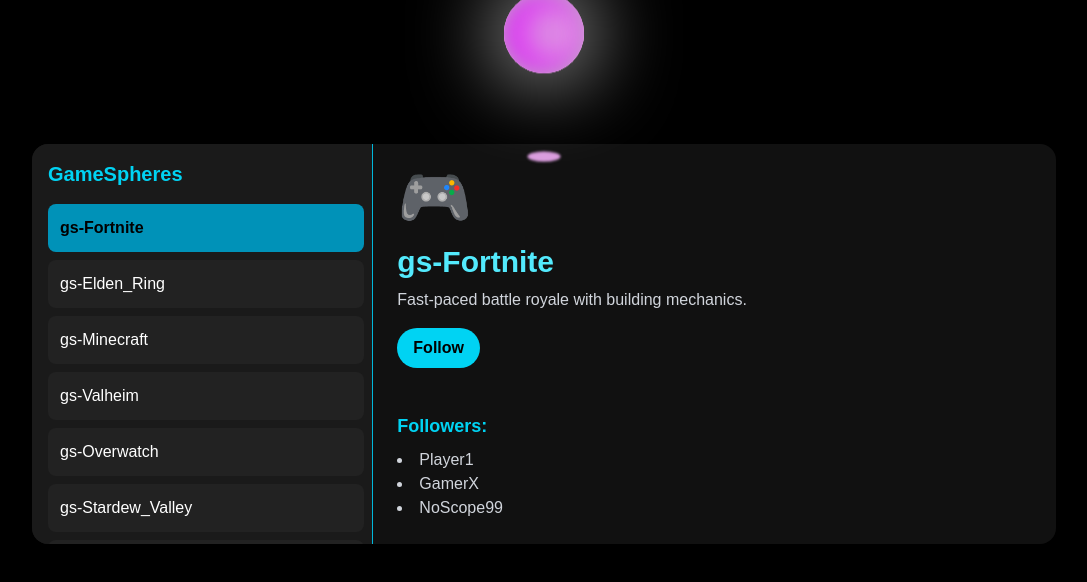
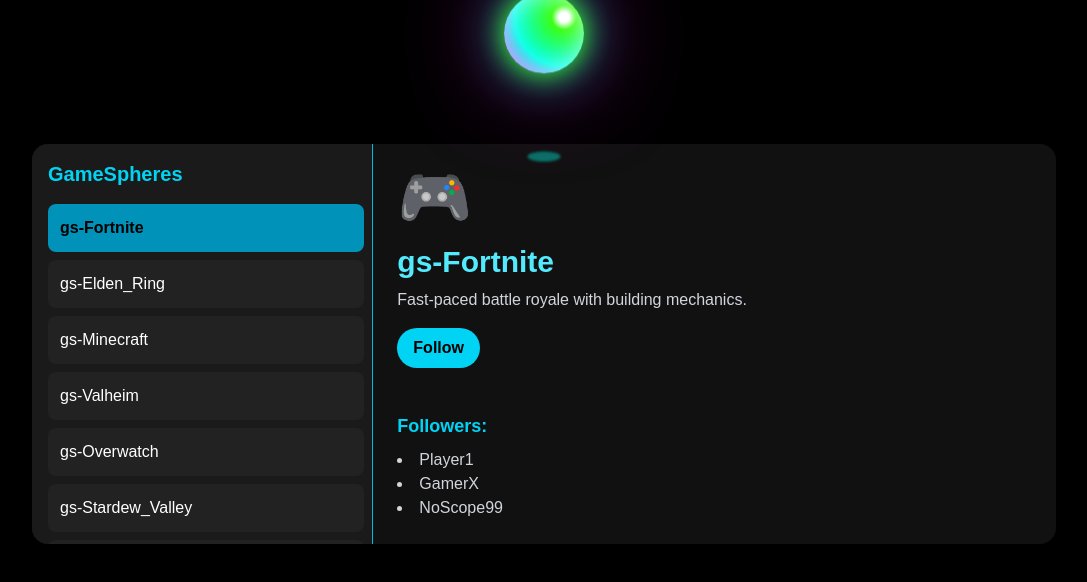
Before and after one commit to SDProject2025/game-spheres, a Next.js app: page /gameSpheres in a window 1280 px wide. Shown: the top 582 px of the page, without its empty margins (96-1183 px from the left). Built offline with nearby package versions, Linux system fonts and the light colour scheme.

Commit message:
style: Changed colour of floating sphere on gameSpheres page

```diff
--- a/src/styles/globals.css
+++ b/src/styles/globals.css
@@ -157,32 +157,55 @@
 }
 
 /* For the animated sphere on gameSphere page */
+/* Neon glowing sphere */
 .ball {
-  animation: float612 2.4s ease-in-out infinite;
+  animation: float612 2.4s ease-in-out infinite, glowPulse 2s ease-in-out infinite;
   height: 80px;
   width: 80px;
   border-radius: 50%;
   position: relative;
-  background: radial-gradient( circle at 75% 30%, white 5px, #DF00FF 8%, #DB9EDF 60%, #DF00FF 100%);
-  box-shadow: inset 0 0 20px #C1AAC6, inset 10px 0 46px #DF00FF, inset 88px 0px 60px #DB9EDF, inset -20px -60px 100px #fde9ea, inset 0 50px 140px #fde9ea, 0 0 90px #fff;
+  background: radial-gradient(circle at 75% 30%, #ffffff 5px, #39ff14 15%, #00ffea 60%, #ff00ff 100%);
+  box-shadow:
+    0 0 20px rgba(57, 255, 20, 0.8),
+    0 0 40px rgba(0, 255, 234, 0.6),
+    0 0 80px rgba(255, 0, 255, 0.6),
+    inset 0 0 20px rgba(255, 255, 255, 0.5);
 }
 
+/* Floating animation */
 @keyframes float612 {
   0% {
-    transform: translatey(0px);
+    transform: translateY(0px);
   }
-
   50% {
-    transform: translatey(-50px);
+    transform: translateY(-50px);
   }
-
   100% {
-    transform: translatey(0px);
+    transform: translateY(0px);
   }
 }
 
+/* Glow pulse animation */
+@keyframes glowPulse {
+  0%, 100% {
+    box-shadow:
+      0 0 20px rgba(57, 255, 20, 0.8),
+      0 0 40px rgba(0, 255, 234, 0.6),
+      0 0 80px rgba(255, 0, 255, 0.6),
+      inset 0 0 20px rgba(255, 255, 255, 0.5);
+  }
+  50% {
+    box-shadow:
+      0 0 30px rgba(57, 255, 20, 1),
+      0 0 60px rgba(0, 255, 234, 0.8),
+      0 0 120px rgba(255, 0, 255, 0.8),
+      inset 0 0 30px rgba(255, 255, 255, 0.7);
+  }
+}
+
+/* Shadow under the ball */
 .shadow {
-  background: #DB9EDF;
+  background: rgba(0, 255, 234, 0.4);
   width: 80px;
   height: 25px;
   top: 150%;
@@ -192,13 +215,35 @@
 }
 
 @keyframes expand6234 {
-  0%,
-            100% {
+  0%, 100% {
     transform: scale(0.6);
   }
-
   50% {
     transform: scale(0.3);
     filter: blur(5px);
   }
 }
+
+/* Slim modern scrollbar */
+.scrollbar-thin::-webkit-scrollbar {
+  width: 6px; /* thin scrollbar */
+}
+
+.scrollbar-thin::-webkit-scrollbar-track {
+  background: transparent; /* no background */
+}
+
+.scrollbar-thin::-webkit-scrollbar-thumb {
+  background-color: rgba(0, 0, 0, 0.3); /* light gray thumb */
+  border-radius: 9999px; /* fully rounded */
+}
+
+.scrollbar-thin::-webkit-scrollbar-thumb:hover {
+  background-color: rgba(0, 0, 0, 0.5); /* darker on hover */
+}
+
+/* For Firefox */
+.scrollbar-thin {
+  scrollbar-width: thin;
+  scrollbar-color: rgba(0, 0, 0, 0.3) transparent;
+}
```
